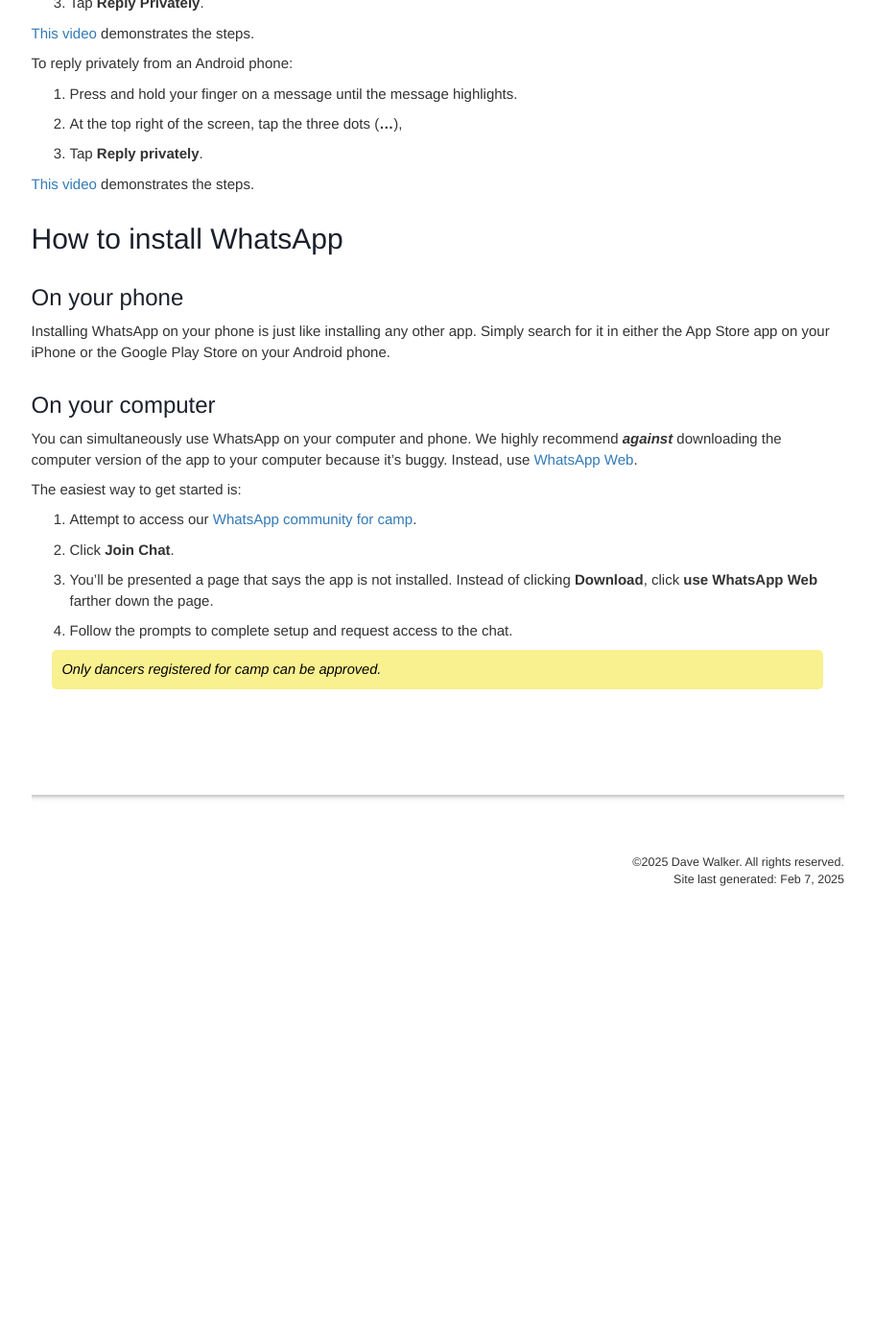
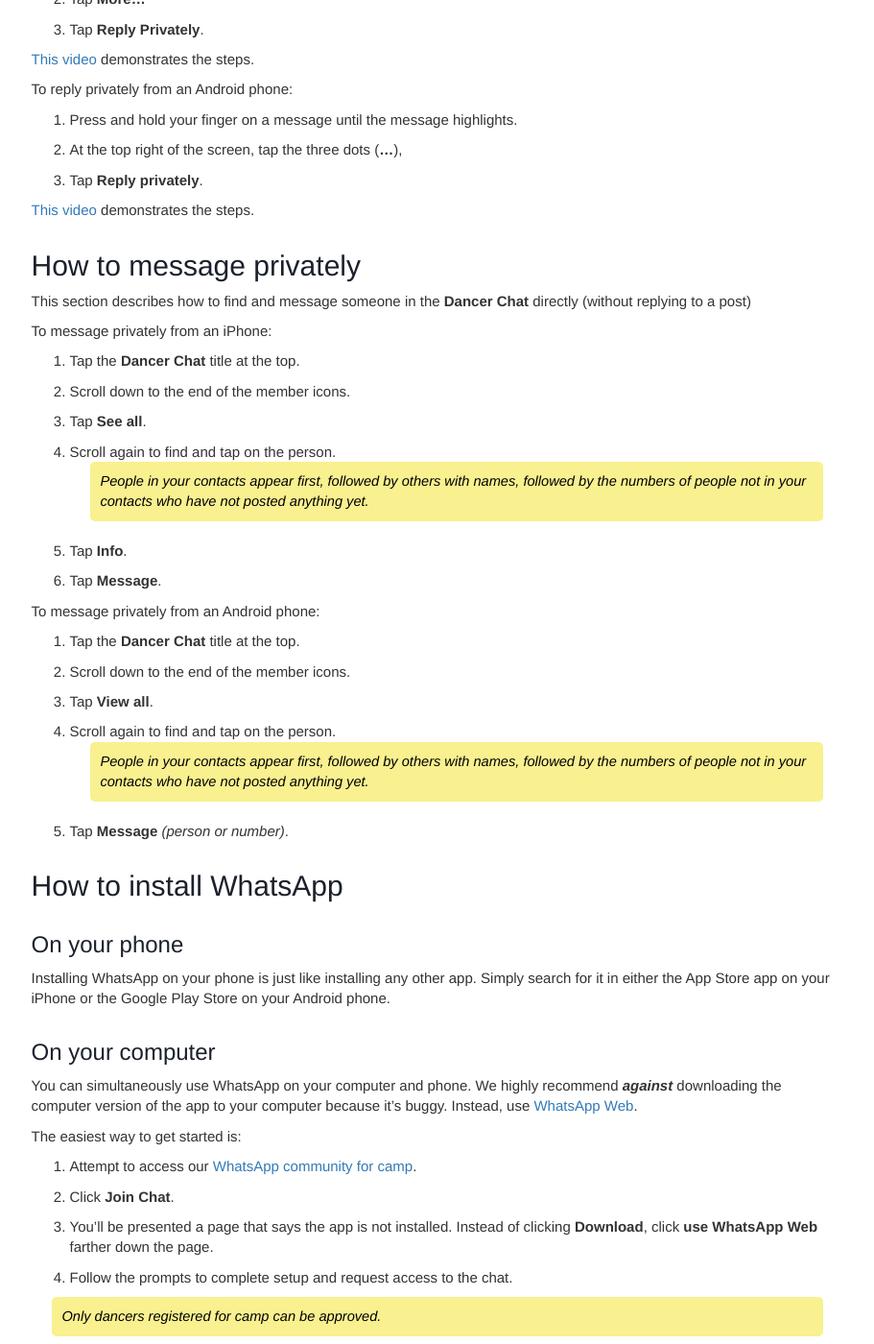
Before and after one commit to davewalker60/pmdup, a Jekyll site: the page built from pages/content/whatsapp-content.md, in a window 1280 px wide and 1400 px high, scrolled down 1834 px. Shown: the whole window at 96% size, without its empty margins (330-1241 px from the left). Built offline with Jekyll 4.4.1, drawn with Linux system fonts in a browser that asks for light colours; our own code applies the rules of GitHub Pages for plain Markdown files; comment, search, counter and statistics services are not loaded; before the commit the page ends 2810 px from its top, so only the background shows below that; some of the changed text lies outside the part shown.

Commit message:
Add how to message privately

```diff
--- a/pages/content/whatsapp-content.md
+++ b/pages/content/whatsapp-content.md
@@ -73,6 +73,29 @@
 
 [This video](https://www.youtube.com/watch?v=C2t1LxDsae0){:target="_blank"} demonstrates the steps.
 
+# How to message privately
+
+This section describes how to find and message someone in the **Dancer Chat** directly (without replying to a post)
+
+To message privately from an iPhone:
+
+1. Tap the **Dancer Chat** title at the top.
+2. Scroll down to the end of the member icons.
+3. Tap **See all**.
+4. Scroll again to find and tap on the person.
+   > People in your contacts appear first, followed by others with names, followed by the numbers of people not in your contacts who have not posted anything yet.
+5. Tap **Info**.
+6. Tap **Message**.
+
+To message privately from an Android phone:
+
+1. Tap the **Dancer Chat** title at the top.
+2. Scroll down to the end of the member icons.
+3. Tap **View all**.
+4. Scroll again to find and tap on the person.
+   > People in your contacts appear first, followed by others with names, followed by the numbers of people not in your contacts who have not posted anything yet.
+5. Tap **Message** *(person or number)*.
+
 # How to install WhatsApp
 
 ## On your phone
```
